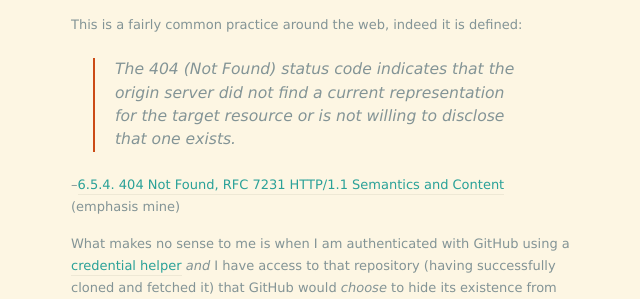
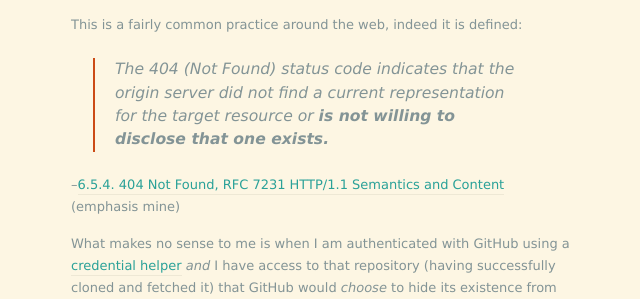
Before and after one commit to johnsyweb/johnsyweb.github.io, a Jekyll site: the page built from _posts/2018-12-20-on-meaningful-error-messages.markdown, in a window 1280 px wide. Shown: the part 1587-1886 px from the top of the page, without its empty margins (319-959 px from the left). Built offline with Jekyll 4.4.1, drawn with Linux system fonts in a browser that asks for light colours; nearby versions of some CDN libraries; some web fonts are replaced.

Commit message:
Emphasis

```diff
--- a/_posts/2018-12-20-on-meaningful-error-messages.markdown
+++ b/_posts/2018-12-20-on-meaningful-error-messages.markdown
@@ -76,8 +76,8 @@ repository:
 This is a fairly common practice around the web, indeed it is defined:
 
 > The 404 (Not Found) status code indicates that the origin server did not find
-> a current representation for the target resource or *is not willing to
-> disclose that one exists.*
+> a current representation for the target resource or **is not willing to
+> disclose that one exists.**
 
 --[6.5.4. 404 Not Found, RFC 7231 HTTP/1.1 Semantics and Content](https://tools.ietf.org/html/rfc7231#section-6.5.4) (emphasis mine)
 
```
